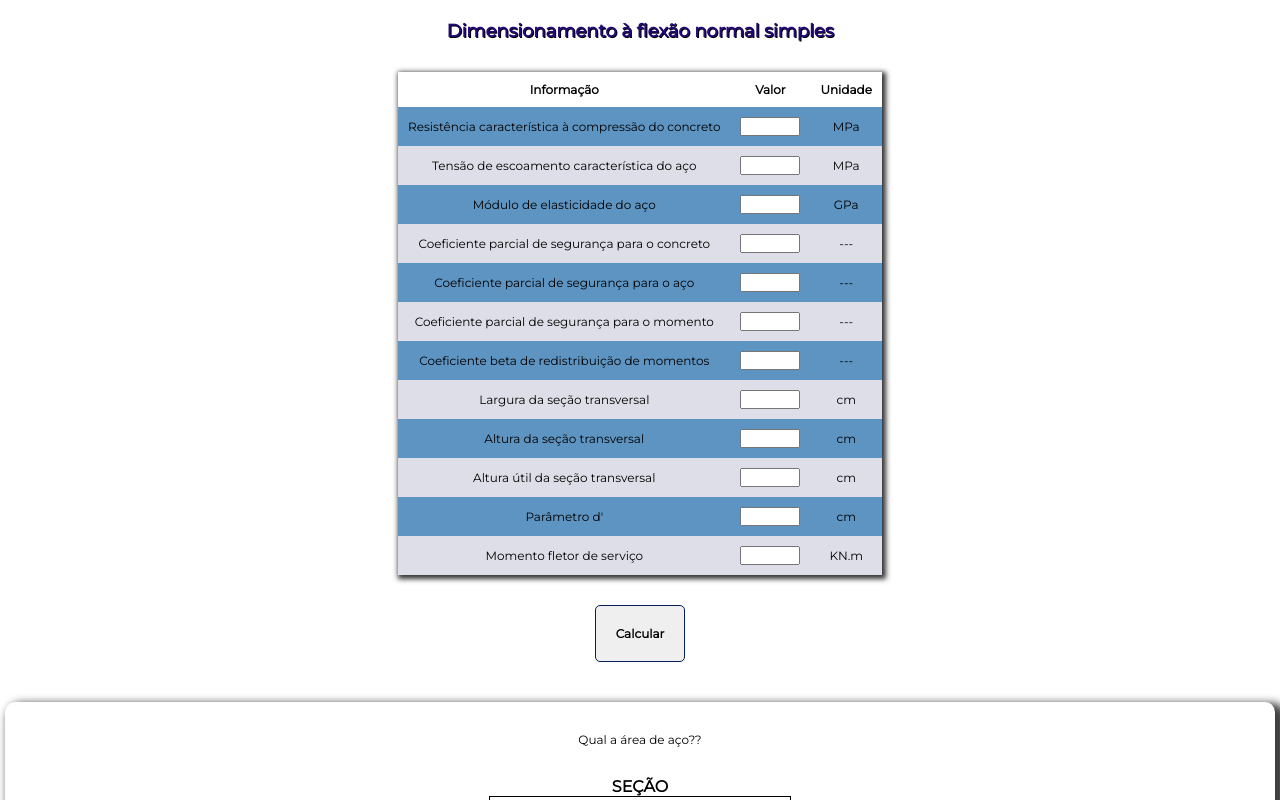
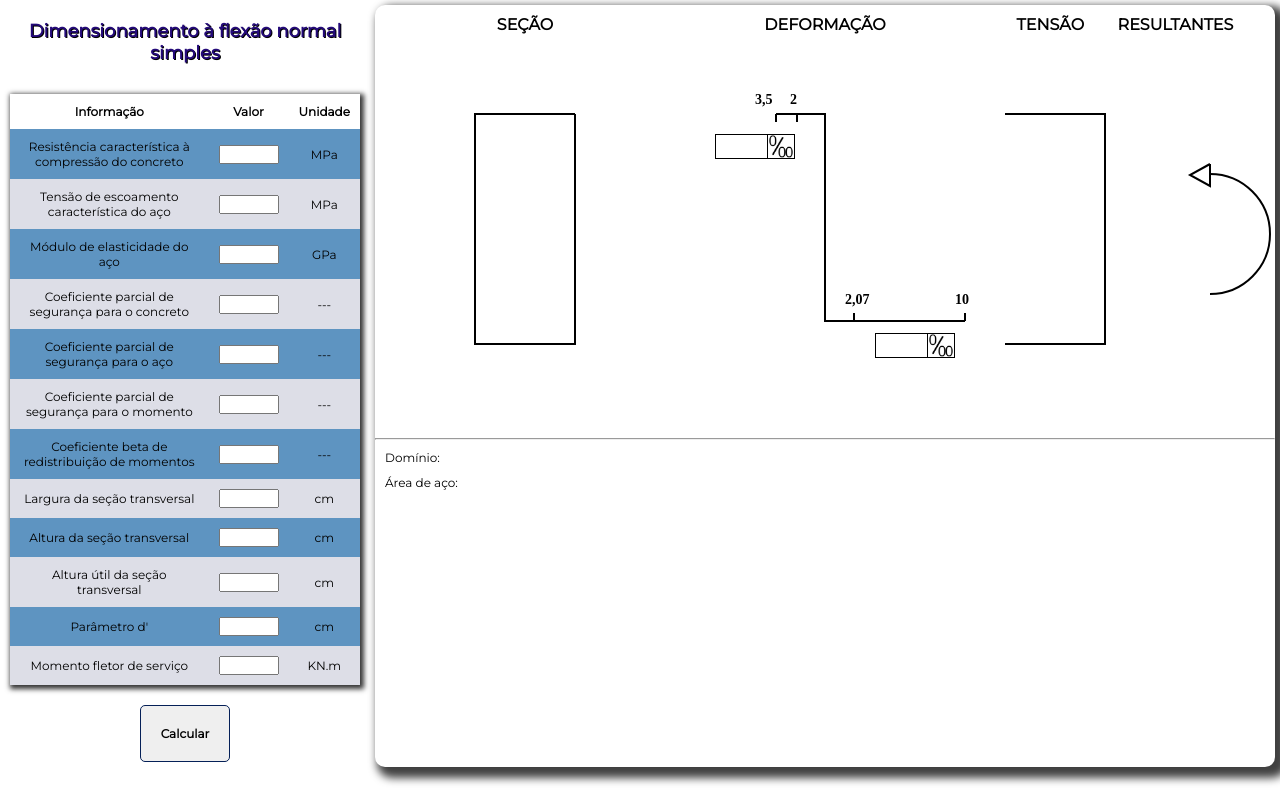
Before and after one commit to mvreal/EngenhariaCivil, a plain HTML site: page Sistemas Estruturais em Concreto Armado/1 Dimensionamento Flexao Normal Simples/index.html in a window 1280 px wide. Shown: the top 800 px of the page. Drawn offline with Linux system fonts and the light colour scheme.

Commit message:
Criando os itens de resultados
Adicionei os primeiros itens de resultados

```diff
--- a/Sistemas Estruturais em Concreto Armado/1 Dimensionamento Flexao Normal Simples/index.html
+++ b/Sistemas Estruturais em Concreto Armado/1 Dimensionamento Flexao Normal Simples/index.html
@@ -116,18 +116,17 @@
 
           <div id="conteinerbotao">
             <td>
-              <input type="button" value="Calcular" onclick="dimensionamento()" />
+              <input
+                type="button"
+                value="Calcular"
+                onclick="dimensionamento()"
+              />
             </td>
           </div>
         </section>
       </div>
 
       <div id="direita">
-        <p></p>
-        <div id="res" class="texto">Qual a área de aço??</div>
-        <p></p>
-        <div id="res1" class="texto"></div>
-
         <div id="ctndesenhos">
           <div id="ctndesenho1">
             <p class="tituloquadro">SEÇÃO</p>
@@ -140,9 +139,21 @@
             </div>
           </div>
           <div id="ctndesenho3">
-            <p class="tituloquadro">TENSÃO &nbsp;&nbsp;&nbsp;&nbsp;&nbsp;&nbsp; RESULTANTES</p>
+            <p class="tituloquadro">
+              TENSÃO &nbsp;&nbsp;&nbsp;&nbsp;&nbsp;&nbsp; RESULTANTES
+            </p>
             <canvas id="desenho3" width="300px" height="400px"></canvas>
           </div>
+        </div>
+        <hr>
+        <p></p>
+        <div id="resultados">
+          <div id="resDominio" class="texto">
+            Domínio:
+          </div>
+          <div id="resAco" class="texto">Área de aço:</div>
+          <p></p>
+          <div id="res1" class="texto"></div>
         </div>
       </div>
     </div>
@@ -174,6 +185,5 @@
     <script src="./scripts/desenhoinicial.js"></script>
     <script src="./scripts/dimensionamento.js"></script>
     <script src="./scripts/segundodesenho.js"></script>
-
   </body>
 </html>
--- a/Sistemas Estruturais em Concreto Armado/1 Dimensionamento Flexao Normal Simples/scripts/dimensionamento.js
+++ b/Sistemas Estruturais em Concreto Armado/1 Dimensionamento Flexao Normal Simples/scripts/dimensionamento.js
@@ -134,11 +134,11 @@ function dimensionamento() {
       break;
     }
     if (test == 1) {
-      res.innerHTML = `<strong>${aviso}</strong>`;
+      resAco.innerHTML = `<strong>${aviso}</strong>`;
     } else if (test == 2) {
-      res.innerHTML = `<strong>Entre com os dados corretamente!</strong>`;
+      resAco.innerHTML = `<strong>Entre com os dados corretamente!</strong>`;
     } else {
-      res.innerHTML = `<strong>A área de aço tracionada é ${aas.toFixed(
+      resAco.innerHTML = `<strong>A área de aço tracionada é ${aas.toFixed(
         2
       )} cm².</strong>`;
       res1.innerHTML = `<strong>A área de aço comprimida é ${asl.toFixed(
--- a/Sistemas Estruturais em Concreto Armado/1 Dimensionamento Flexao Normal Simples/styles/estilo.css
+++ b/Sistemas Estruturais em Concreto Armado/1 Dimensionamento Flexao Normal Simples/styles/estilo.css
@@ -62,6 +62,7 @@ h1{
 
 .tituloquadro{
     font-weight: 600;
+    text-align: center;
 }
 
 table{
@@ -82,7 +83,7 @@ input[type=number] {
 }
 
 input[type=button]{
-    margin: 30px;
+    margin-top: 20px;
     padding: 20px;
     font-family: 'Montserrat', sans-serif;
     font-size: 12px;
@@ -105,16 +106,6 @@ background-color: #05113d;
 color: #ffffff;
 }
 
-
-.texto{
-    text-align: center;
-    padding-top: 30px;
-}
-
-#res, #res1, #resultado{
-    text-align: center;
-    font-size: 12px;
-}
 
 tbody>tr:nth-child(odd) {
 background-color:rgb(94, 148, 193);
@@ -149,20 +140,10 @@ background-color: rgba(170, 173, 196, 0.4);
 .titulo{
     font-size:10px;
 }
-#ctndesenhos{
-    text-align: center;
-}
-
-canvas{
-   border:1px solid black
-}
-p{
-    display:block;
-}
 
 #ctndesenhos{
     display: flex;
-    text-align: center;
+    padding-top: 10px;
 }
 
 #ctndesenho1{
@@ -238,12 +219,29 @@ p{
     background-repeat: no-repeat;
     background-position: center;
     background-size: 100%;
+}
 
+#resultados{
+    min-height: 100px;
+}
+
+#resDominio{
 
 }
 
+#resAco{
 
-@media (max-width: 1400px){
+}
+
+.texto{
+    font-size: 12px;
+    margin-top: 10px;
+    margin-left: 10px;
+}
+
+
+
+@media (max-width: 800px){
     #principal{
         display: block;
     }
```
